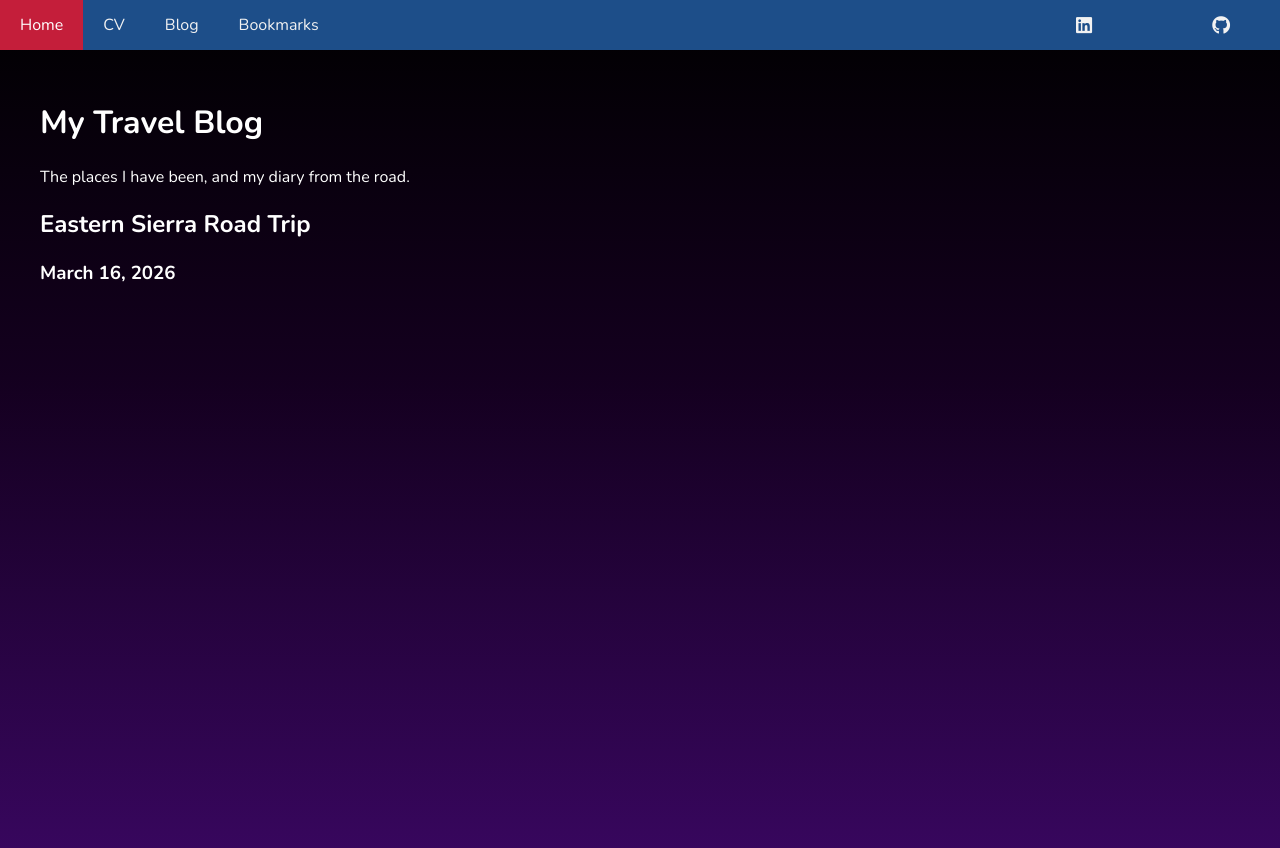
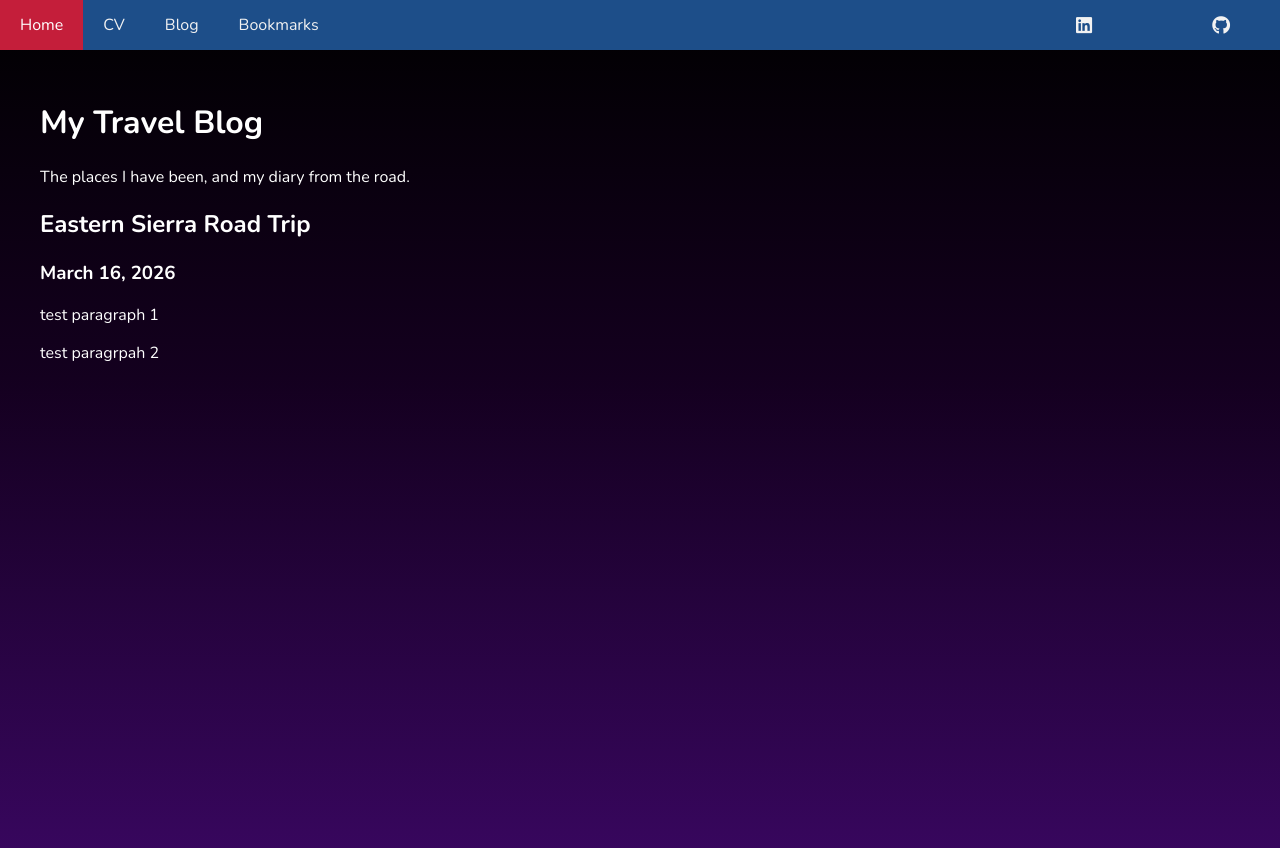
Before and after one commit to AK4032/AK4032.github.io, a Jekyll site: the page built from pages/travel.md, in a window 1280 px wide. Shown: the top 848 px of the page. Built offline with Jekyll 4.4.1, drawn with Linux system fonts in a browser that asks for light colours; a style sheet for code colours, icons or effects is not loaded.

Commit message:
Update travel.md

```diff
--- a/pages/travel.md
+++ b/pages/travel.md
@@ -10,3 +10,7 @@ The places I have been, and my diary from the road.
 ## Eastern Sierra Road Trip
 
 ### March 16, 2026
+
+test paragraph 1
+
+test paragrpah 2
```
